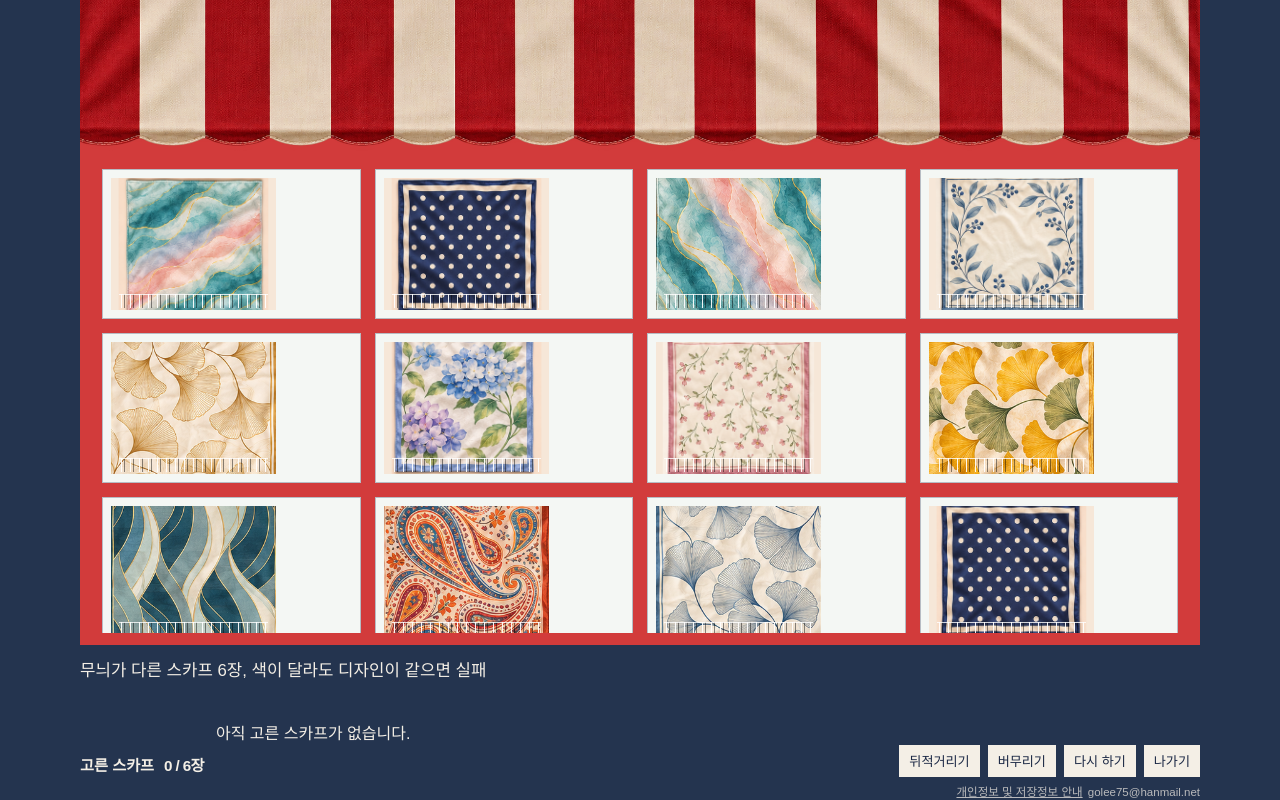
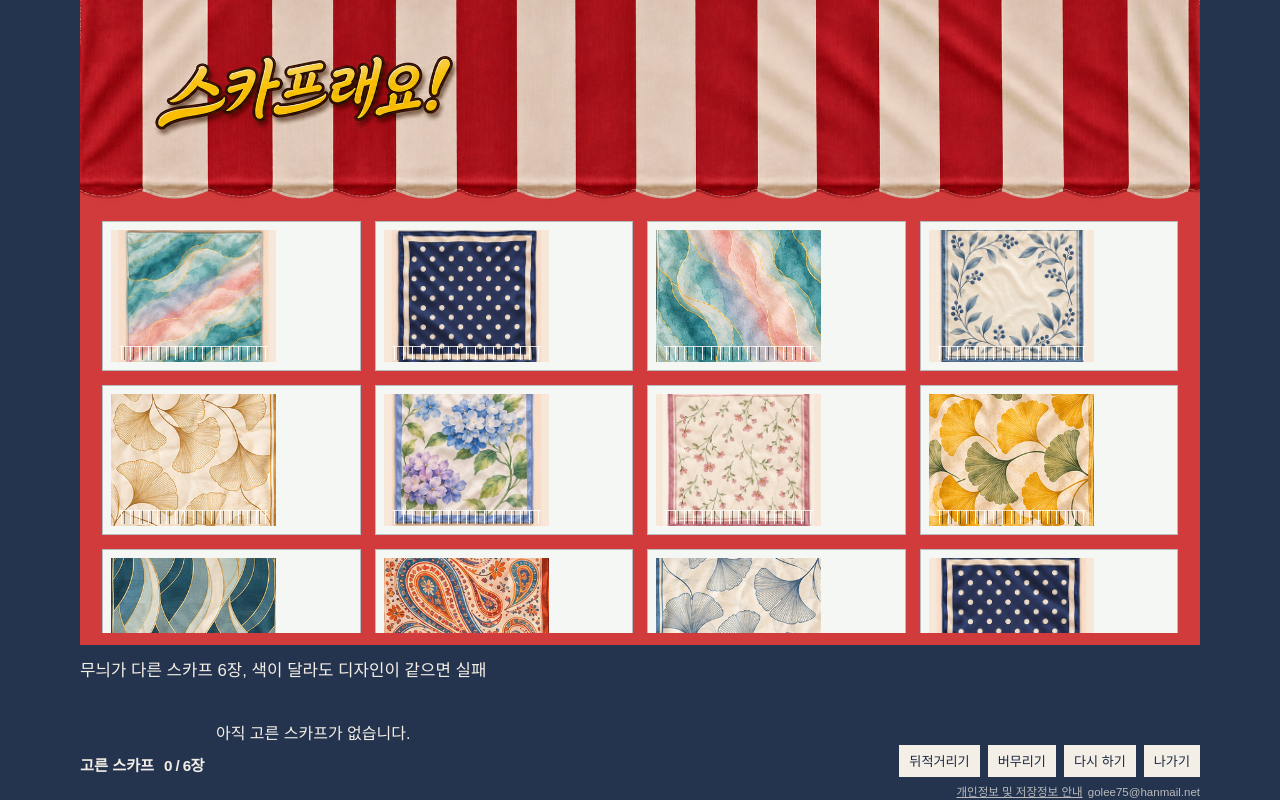
Before and after one commit to golee75git/scarfgame, a plain HTML site: page index.html in a window 1280 px wide. Drawn offline with Linux system fonts and the light colour scheme; no server answers; a web font is replaced by a local one.

Commit message:
Use the tent image that already shows the stall name.
Co-authored-by: Cursor <cursoragent@cursor.com>

```diff
--- a/css/style.css
+++ b/css/style.css
@@ -99,8 +99,8 @@ h1 {
 .intro::before {
   content: "";
   display: block;
-  aspect-ratio: 2086 / 282;
-  background: url("../images/top.png") center / 100% 100% no-repeat;
+  aspect-ratio: 2099 / 380;
+  background: url("../images/top1.png") center / 100% 100% no-repeat;
 }
 
 .grid {
```
Also changed, not shown: images/top1.png (added), 도움말.txt, 수정기록.txt.
